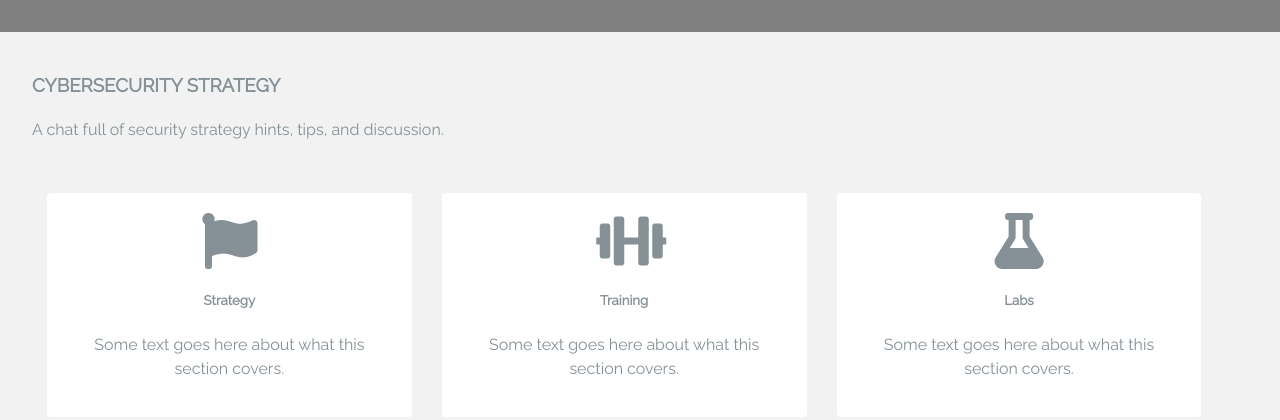
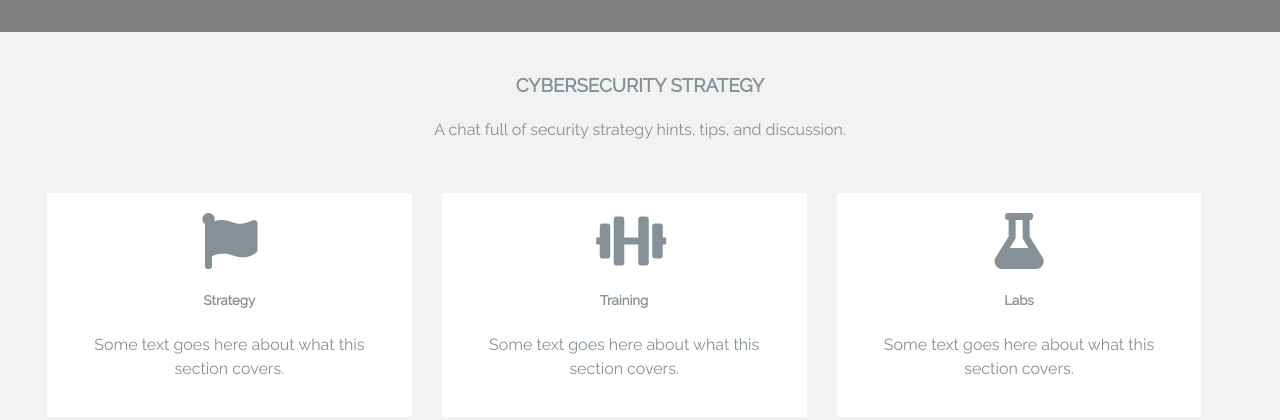
Before and after one commit to CisoJourney/CisoJourney, a PHP site: page / in a window 1280 px wide. Shown: the part 34-454 px from the top of the page. Run offline with PHP 8.4, Linux system fonts and the light colour scheme; some libraries are stand-ins or nearby versions.

Commit message:
Adding CSS elements to index

```diff
--- a/index.php
+++ b/index.php
@@ -16,7 +16,7 @@
 </div>
 <div class="page-wrapper">
   <div class="content">
-    <div class="content-full">
+    <div class="content-full center-text">
       <h3 class="uppercase-text">Cybersecurity Strategy</h3>
       <p>A chat full of security strategy hints, tips, and discussion.</p>
     </div>
```
